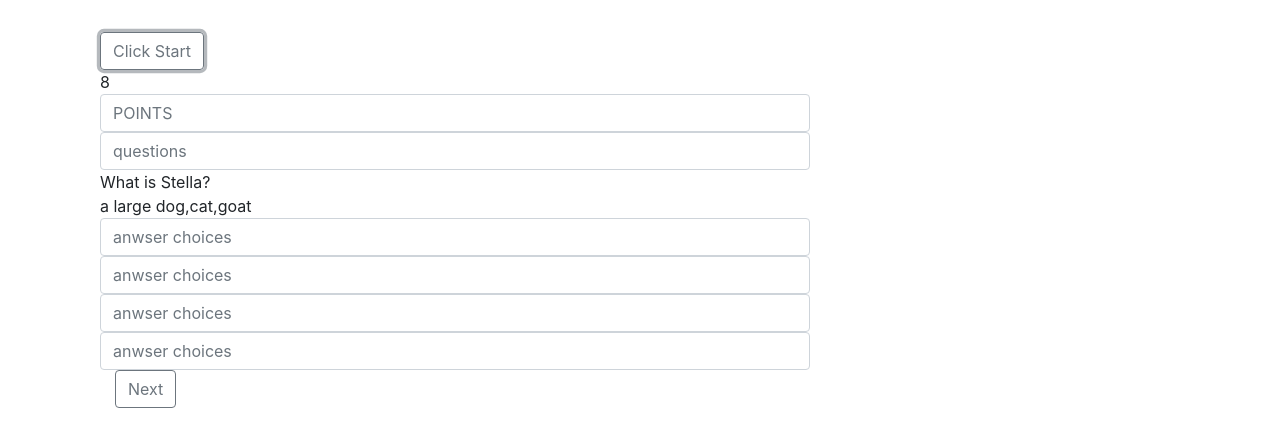
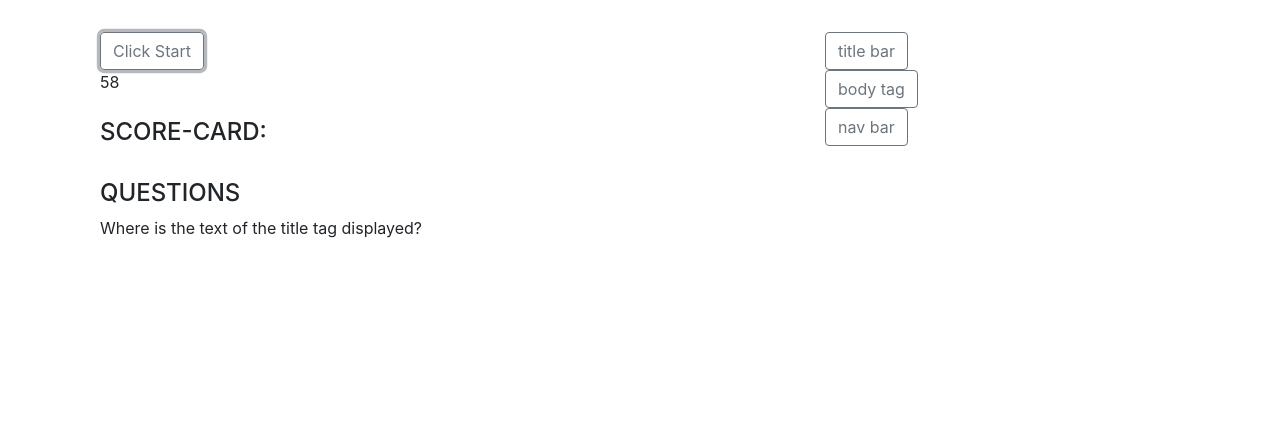
Before and after one commit to lmlevaccare/codingQuizGAME, a plain HTML site: page index.html in a window 1280 px wide. Both pictures are taken after a click on the button "Click Start". Shown: the part 203-650 px from the top of the page. Drawn offline with nearby package versions, Linux system fonts and the light colour scheme.

Commit message:
questions appended to page

```diff
--- a/index.html
+++ b/index.html
@@ -1,13 +1,14 @@
 <!DOCTYPE html>
 <html lang="en">
 <head>
-    <meta charset="UTF-8">
-    <meta name="viewport" content="width=device-width, initial-scale=1.0">
-    <title>Document</title>
-    <link href="style.css">
+<meta charset="UTF-8">
+<meta name="viewport" content="width=device-width, initial-scale=1.0">
+<title>Document</title>
+
+
 <!-- CSS -->
 <link rel="stylesheet" href="https://cdn.jsdelivr.net/npm/bootstrap@4.5.3/dist/css/bootstrap.min.css" integrity="sha384-TX8t27EcRE3e/ihU7zmQxVncDAy5uIKz4rEkgIXeMed4M0jlfIDPvg6uqKI2xXr2" crossorigin="anonymous">
-
+<link href="style.css">
 <!-- BOOTSTRAP JUMBOTRON -->
 </head>
 <body>
@@ -22,110 +23,58 @@
 <div class="row">
 <div class="col-8">
 
+<!-- start btn and timer -->
+<!-- <button class="btn btn-outline-secondary" id="stBtn" type="button" class="btn btn-link">Click Start</button> -->
+<button class="btn btn-outline-secondary" onclick="myStart()"type="button" class="btn btn-link">Click Start</button>
+    <div id="start"></div>
 
-<button class="btn btn-outline-secondary" onclick="myStart()"type="button" class="btn btn-link">Click Start</button>
-    <div id="main"></div>
-
- <div id="pnTs">
-<input type="text" class="form-control" placeholder="POINTS" >
- </div>
-
+<br>
+<!-- SCORECARD -->
+<div id="scoreCard"></div>
+ <h4>SCORE-CARD: <span id="count"></span></h4>
 
 
 <!-- questions -->
 
 <form>
-
-<input type="text" class="form-control" id="timer" placeholder="questions">
-<div id="questionS">
-<!-- <div class="q1"></div>
-<div class="q2"></div>
-<div class="q3"></div>
-<div class="q4"></div>
-<div class="q5"></div>
-<div class="q6"></div> -->
-
-  <div id="quest"></div>
-
- <div id="choicE1"></div>
-  <div id="choice2"></div>
-   <div id="choice3"></div>
-<div id="anwser"></div>
+  <br>
+<h4>QUESTIONS</h4>
+<div type="text" id="questionS" type="button" placeholder="Question"></button></div>
 
 </div>
 
-<!-- CORRECT answers -->
+<!-- QUESTIONS CHOICES -->
 
-<div id="anwserS">
-<div class="a1"></div>
-<input type="text" class="form-control" id="timer" placeholder="anwser choices"onclick="nxtQuest()"type="button">
-<div class="a2"></div>
-<input type="text" class="form-control" id="timer" placeholder="anwser choices"onclick="nxtQuest()"type="button">
-<!-- <div class="a3"></div>
-<input type="text" class="form-control" id="timer" placeholder="anwser choices" onclick="nxtQuest()"type="button"> -->
+<div id="multiChoice" onclick="nxtQuest()" type="button">
 
-<!-- WRONG answers -->
+<div class="chA"></div>
+<button class="btn btn-outline-secondary ansBTN" id="choiceA" type="button" placeholder="anwser choiceA"></button>
 
-<div id="anwserW">
-<div class="a1"></div>
-<input type="text" class="form-control" id="timer" placeholder="anwser choices"onclick="score()"type="button">
-<div class="a2"></div>
-<input type="text" class="form-control" id="timer" placeholder="anwser choices"onclick="score()"type="button">
+<div class="chB"></div>
+<button class="btn btn-outline-secondary ansBTN" id="choiceB" type="button" placeholder="anwser choiceB"></button>
 
+<div class="chC"></div>
+<button class="btn btn-outline-secondary ansBTN" id="choiceC" type="button" placeholder="anwser choiceC"></button>
 
-
-<!-- <div class="a3"></div>
-<div class="a4"></div>
-<div class="a5"></div>
-<div class="a6"></div> -->
+</div>
+</form>
 </div>
 
-</form>
-</div>
+<!-- local stoarge -->
 
 <div class="col-4">
 
 
 <form>
-<button class="btn btn-outline-secondary" onclick="myWeather()"type="button" class="btn btn-link">Next</button>
-<div id="endGame">
 
 
-</div>
 
-</form>
 </div>
 
 <!-- container divs-->
 </div>
 </div>
 
-
-
-
-
-<!-- action form taken from: https://www.w3schools.com/tags/tryit.asp?filename=tryhtml_form_action -->
-<!-- <div class="row">
-<div class="col-8">
-<h1>User Info Database</h1>
-
-<form action="/action_page.php">
-  <label for="fname">First name:</label>
-  <input type="text" id="fname" name="fname"><br><br>
-  <label for="lname">Last name:</label>
-  <input type="text" id="lname" name="lname"><br><br>
-  <input type="submit" value="Submit">
-</form> -->
-
-
-
-
-    </div>
-    </div>
-</div>
-
-
-
 <script src="script.js"></script>
 
 </body>
--- a/script.js
+++ b/script.js
@@ -1,16 +1,46 @@
+
+
+
+var secondsLeft = 60;
+
+var ansBTn = document.querySelectorAll("ansBTN");
+var nxtBtn = document.getElementById("nxtBtn");
+// var startBtn = document.getElementById("stBtn");
+// var inputs = document.getElementById("start")
+
+var questionContainer = document.getElementById("questionS");
+var indexCorrect=[]
+
+var choicesContainer = document.getElementById("multiChoice")
+var choiceA = document.getElementById("choiceA");
+var choiceB = document.getElementById ("choiceB");
+var choiceC = document.getElementById("choiceC");
 
 
 
 
-var inputs = document.getElementById(".main")
+// QUESTIONS
+
+let question1 = {
+questionContainer: "Where is the text of the title tag displayed?",
+choicesContainer: ["title bar", "body tag", "nav bar"],
+indexCorrect: 0
+}
+
+let question2 = {
+questionContainer: "what is stella?",
+choicesContainer: ["g", "d", "p"],
+indexCorrect: 0
+}
 
 
-var secondsLeft = 10;
+//  START BTN ACTIVATED TIMER
 
 function myStart() {
+
 var timerInterval = setInterval(function() {
 secondsLeft--;
-    main.textContent = secondsLeft;
+start.textContent = secondsLeft;
 
 if(secondsLeft === 0) {
 clearInterval(timerInterval);
@@ -18,49 +48,99 @@ function myStart() {
 }
 
 
+}, 1000);
+
+  questionS.innerHTML = question1.questionContainer;
+  choiceA.innerHTML = question1.choicesContainer[0];
+  choiceB.innerHTML = question1.choicesContainer[1];
+  choiceC.innerHTML = question1.choicesContainer[2];
+}
+
+function nxtBtn() {
+
+  if (choiceA, choiceB, choiceC) {
+      questionS.innerHTML = question1.questionContainer;
+  }
 
 
-  }, 1000);
+
+
 }
 
-//  var minusT = document.getElementById("timer");
+// startBtn.addEventListener("click",myStart());
 
-// function nxtQuest() {
+// WHEN A USER CLICKS ON THE BUTTN WITH THE CLASS ANS BTN
+// IS THE USER RIGHT OR WRONG
+// IF RIGHT GET PNT AND ADV
+// IF WRONG MINUS TIMECLK  secondsleft minus 5 AND ADV
+
+// ADD ARRAY OF ANS OBJECT
+// GET NEXT QUEST - ARRAY OF QUEST OBJ
+
+
+// QUIZ QUESTIONS
+
+// var userQuess = function myChoice() {
+
+//   if (userQuess ===) {
+
+//   }
+
 // }
 
-// nxtQuest();
-
-// function score(myTimer) {
-//  var d = setInterval(myTimer, 1000);
-//         document.getElementById("pnTs").innerHTML = d;
-//
 
 
-var questions = document.getElementById("quest");
-var choices = document.getElementById("choicE1");
-var choices = document.getElementById("choice2");
-var choices = document.getElementById ("choice3");
-var answers = document.getElementById("anwser");
-
-var correctA = [];
-var wrongA = [];
 
 
-let question1 = {
-    quest1: "What is Stella?",
-    choice1: ["a large dog", "cat", "goat"],
-    // choice2: "cat",
-    // choice3: "goat",
-    answer1: "dog"
-};
+// var answersFalse = []
 
 
-// for (let i = 0; i < question1.choice1.length; i++) {
-//     alert(question1.choice1[i]);
-//     return this.choice1;
-// }
 
-quest.textContent = question1.quest1;
-choicE1.textContent = question1.choice1;
-choice2.textContent = question1.choice2;
-choice3.textContent = question1.choice3;
+
+// // quest.textContent = question1.quest1;
+// anwsersF.textContent = question1.choice1;
+// anwsersF.textContent = question1.choice2;
+// anwsersT.textContent = question1.choice3;
+// // function questions()
+
+// // for (let i = 0; i < question1.length; i++) {
+// //     question1[i];
+// //     var nextQ = question1.push(quest1);
+// //     quest.textContent = question1.push(quest1);
+
+// // }
+
+// //  console.log(question1)
+// // // for (let i = 0; i < question1.choice1.length; i++) {
+// // // (question1.choice1[i]);
+
+
+// // // }
+
+// // function nxtQuest(question) {
+
+// // }
+
+
+// var count = 0;
+// var pointScore = document.querySelector("#point");
+// // var decrementEl = document.querySelector("#decrement");
+// var countEl = document.querySelector("#count");
+
+// function myPoint(answersF, answersT) {
+//   countEl.textContent = count;
+//   let answersF = false;
+//   let answersT = true;
+
+//   if (answersT) {pointScore.addEventListener("click", function() {
+//     count++;
+//     alert("correct");
+//   setCounterText();
+// });
+
+
+//   }
+//   else if (answersF) {
+//   alert("wrong choice")
+//   }
+//   }
--- a/style.css
+++ b/style.css
@@ -1,5 +1,13 @@
-* {
 
-    text-align: justify;
+.container , .row  {
+font-family: 'Franklin Gothic Medium', 'Arial Narrow', Arial, sans-serif;
+font-size: 30px;
+color: magenta;
+}
+
+#start {
+font-family: 'Franklin Gothic Medium', 'Arial Narrow', Arial, sans-serif;
+font-size: 30px;
+color: magenta;
 
 }
```
Also changed, not shown: 1 other file. Lines whose indentation alone changed are shown as unchanged.
